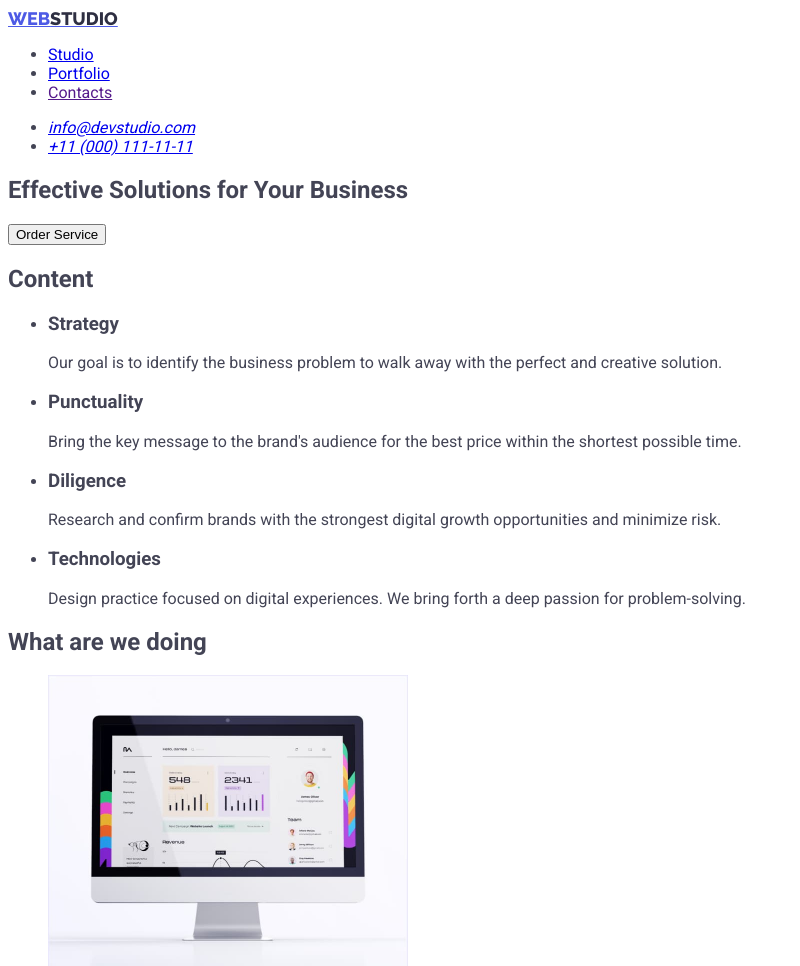
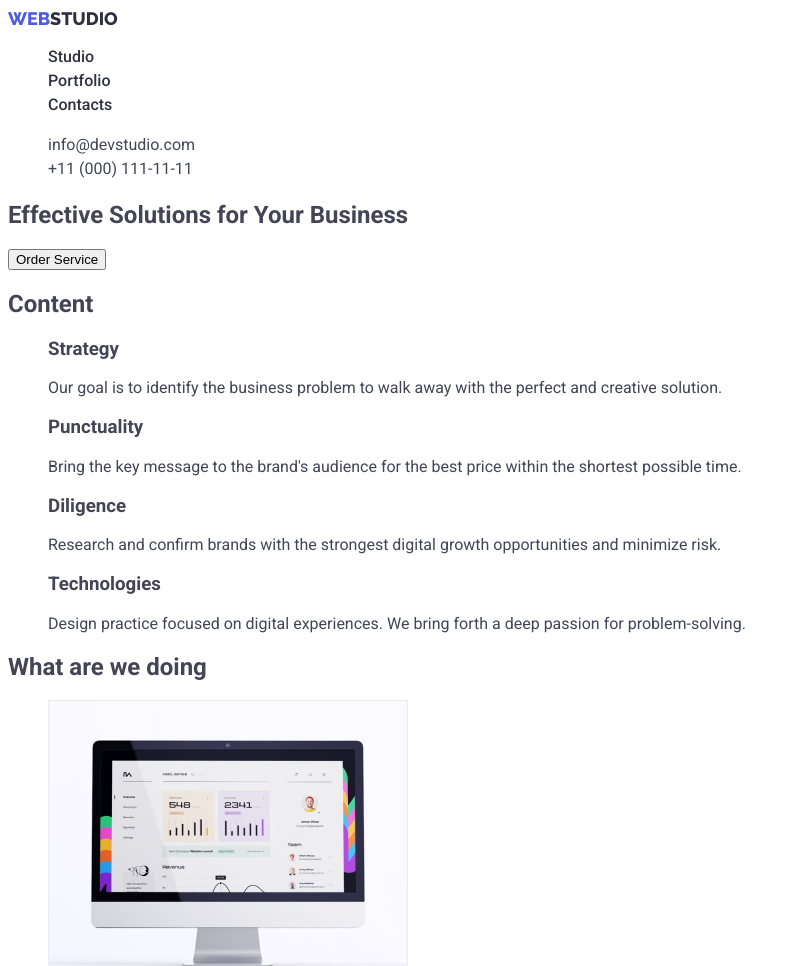
Before and after one commit to viperskull/html-hw2, a plain HTML site: page index.html in a window 1280 px wide. Shown: the top 966 px of the page, without its empty margins (0-800 px from the left). Drawn offline with Linux system fonts and the light colour scheme.

Commit message:
update css part1

```diff
--- a/css/styles.css
+++ b/css/styles.css
@@ -26,3 +26,50 @@ body {
 .part-of-logo {
   color: var(--NAVY-BLUE);
 }
+
+.link {
+  text-decoration: none;
+}
+
+.list {
+  list-style-type: none;
+}
+
+.navigation-list {
+  list-style-type: none;
+}
+
+.nav-link {
+    color: var(--NAVY-BLUE);
+    font-size: 16px;
+    font-weight: 500;
+    line-height: 24px;
+    letter-spacing: 2%;
+  }
+
+  .nav-link:hover,
+  .nav-link:focus {
+    color: var(--OCEAN);
+  }
+
+  .address-container {
+    font-style: normal;
+  }
+
+  .address-list {
+    list-style-type: none;
+  }
+
+  .address-link {
+    color: var(--SLATE);
+    font-size: 16px;
+    font-weight: 400;
+    line-height: 24px;
+    letter-spacing: 2%;
+    text-decoration: none;
+  }
+
+  .address-link:hover,
+  .address-link:focus {
+    color: var(--OCEAN);
+  }
```
